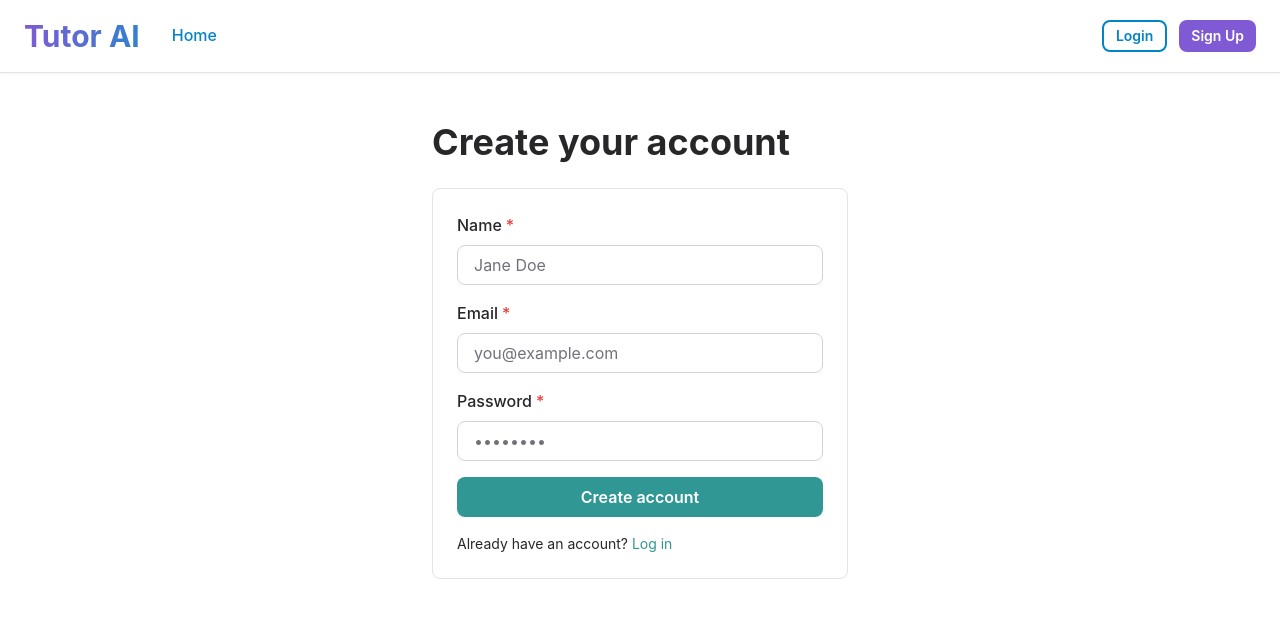
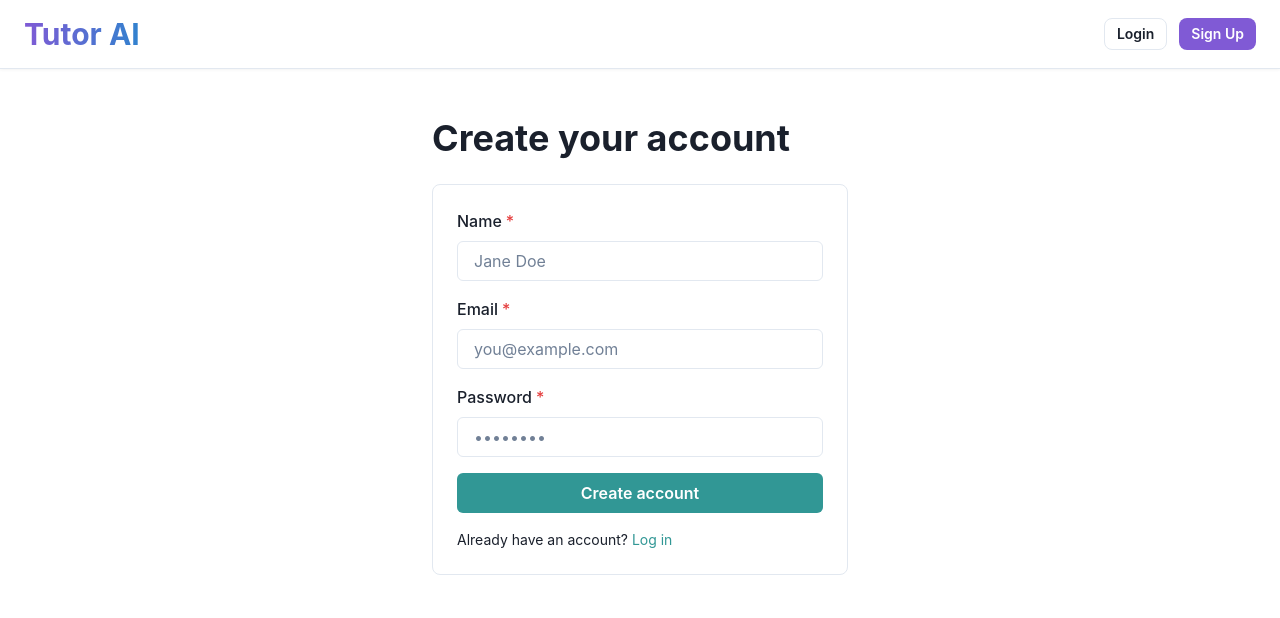
Before and after one commit to Man0dya/Tutor-AI, a React (Vite) app in the folder client/: page /signup in a window 1280 px wide. Shown: the top 618 px of the page. Built offline with nearby package versions, Linux system fonts and the light colour scheme; no server answers.

Commit message:
removed home

```diff
--- a/client/index.html
+++ b/client/index.html
@@ -4,6 +4,7 @@
     <meta charset="UTF-8" />
     <meta name="viewport" content="width=device-width, initial-scale=1.0" />
     <title>Tutor AI</title>
+    <link rel="icon" type="image/svg+xml" href="/assets/favicon.svg" />
   </head>
   <body>
     <div id="root"></div>
--- a/client/src/components/Navbar.tsx
+++ b/client/src/components/Navbar.tsx
@@ -24,11 +24,6 @@
         >
           <RouterLink to={user ? '/dashboard' : '/'}>Tutor AI</RouterLink>
         </Heading>
-        {!user && (
-          <HStack spacing={6}>
-            <Button as={RouterLink} to="/" variant="ghost" fontWeight="500">Home</Button>
-          </HStack>
-        )}
         <Spacer />
         {user ? (
           <HStack spacing={4}>
--- a/client/src/main.tsx
+++ b/client/src/main.tsx
@@ -6,136 +6,8 @@
 import { AuthProvider } from './context/AuthContext'
 
 const theme = extendTheme({
-  initialColorMode: 'light',
-  useSystemColorMode: false,
-  colors: {
-    brand: {
-      50: '#f0f9ff',
-      100: '#e0f2fe',
-      200: '#bae6fd',
-      300: '#7dd3fc',
-      400: '#38bdf8',
-      500: '#0ea5e9',
-      600: '#0284c7',
-      700: '#0369a1',
-      800: '#075985',
-      900: '#0c4a6e',
-    },
-    gray: {
-      50: '#fafafa',
-      100: '#f4f4f5',
-      200: '#e4e4e7',
-      300: '#d4d4d8',
-      400: '#a1a1aa',
-      500: '#71717a',
-      600: '#52525b',
-      700: '#3f3f46',
-      800: '#27272a',
-      900: '#18181b',
-    }
-  },
-  fonts: {
-    heading: `'Inter', -apple-system, BlinkMacSystemFont, "Segoe UI", sans-serif`,
-    body: `'Inter', -apple-system, BlinkMacSystemFont, "Segoe UI", sans-serif`,
-  },
-  components: {
-    Button: {
-      defaultProps: {
-        colorScheme: 'brand',
-      },
-      variants: {
-        solid: {
-          borderRadius: 'lg',
-          fontWeight: '600',
-          _hover: {
-            transform: 'translateY(-1px)',
-            boxShadow: 'lg',
-          },
-          transition: 'all 0.2s',
-        },
-        outline: {
-          borderRadius: 'lg',
-          fontWeight: '600',
-          borderWidth: '2px',
-          _hover: {
-            transform: 'translateY(-1px)',
-            boxShadow: 'md',
-          },
-          transition: 'all 0.2s',
-        },
-        ghost: {
-          borderRadius: 'lg',
-          fontWeight: '600',
-          _hover: {
-            bg: 'gray.100',
-          },
-        },
-      },
-    },
-    Card: {
-      baseStyle: {
-        container: {
-          borderRadius: 'xl',
-          boxShadow: 'sm',
-          borderWidth: '1px',
-          borderColor: 'gray.200',
-          _hover: {
-            boxShadow: 'md',
-          },
-          transition: 'all 0.2s',
-        },
-      },
-    },
-    Input: {
-      variants: {
-        outline: {
-          field: {
-            borderRadius: 'lg',
-            borderColor: 'gray.300',
-            _hover: {
-              borderColor: 'brand.400',
-            },
-            _focus: {
-              borderColor: 'brand.500',
-              boxShadow: '0 0 0 1px var(--chakra-colors-brand-500)',
-            },
-          },
-        },
-      },
-    },
-    Select: {
-      variants: {
-        outline: {
-          field: {
-            borderRadius: 'lg',
-            borderColor: 'gray.300',
-            _hover: {
-              borderColor: 'brand.400',
-            },
-            _focus: {
-              borderColor: 'brand.500',
-              boxShadow: '0 0 0 1px var(--chakra-colors-brand-500)',
-            },
-          },
-        },
-      },
-    },
-    Textarea: {
-      variants: {
-        outline: {
-          borderRadius: 'lg',
-          borderColor: 'gray.300',
-          _hover: {
-            borderColor: 'brand.400',
-          },
-          _focus: {
-            borderColor: 'brand.500',
-            boxShadow: '0 0 0 1px var(--chakra-colors-brand-500)',
-          },
-        },
-      },
-    },
-  },
+  initialColorMode: 'system',
+  useSystemColorMode: true,
 })
 
 ReactDOM.createRoot(document.getElementById('root')!).render(
```
Also changed, not shown: client/assets/favicon.svg (added).
